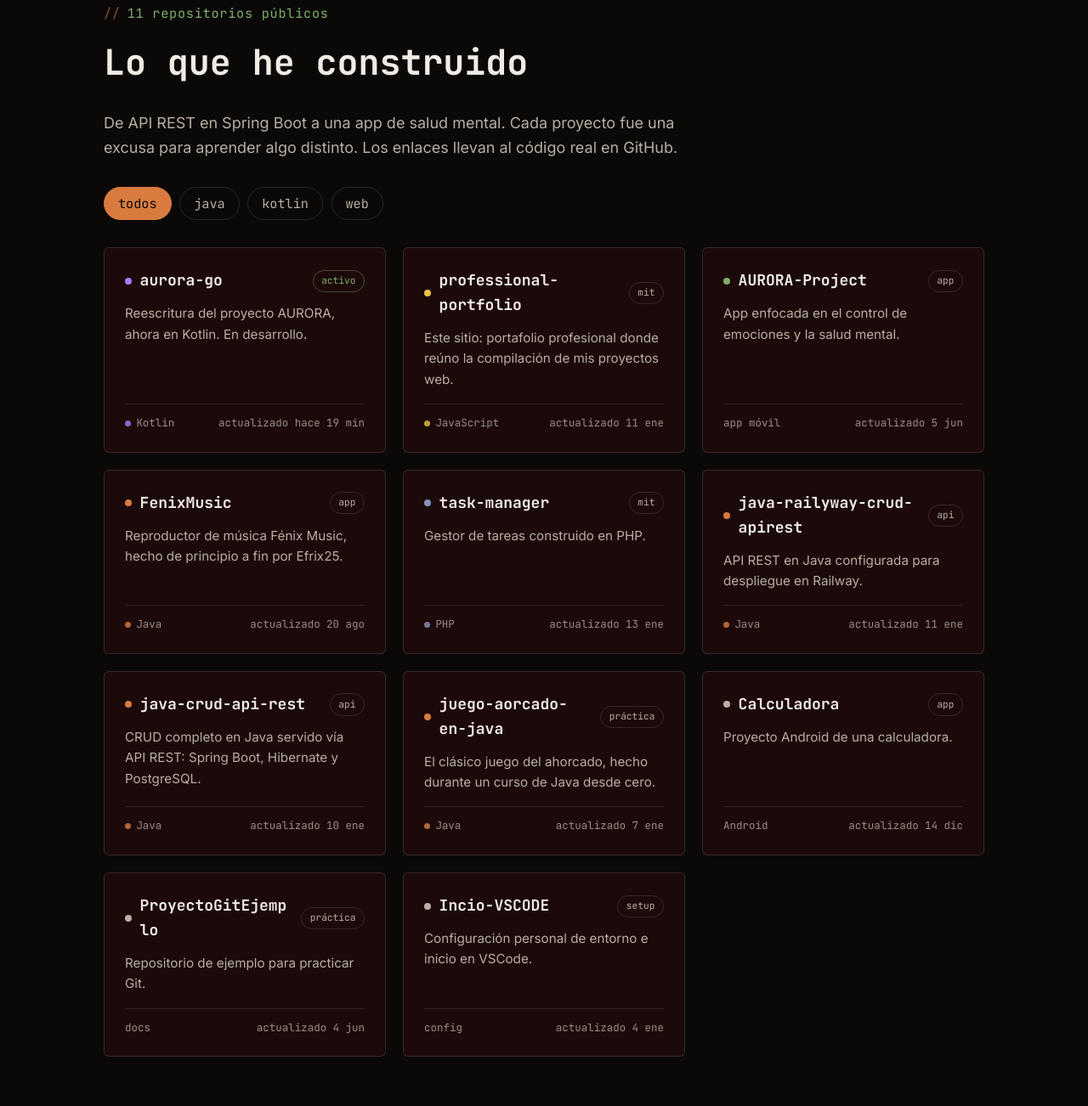
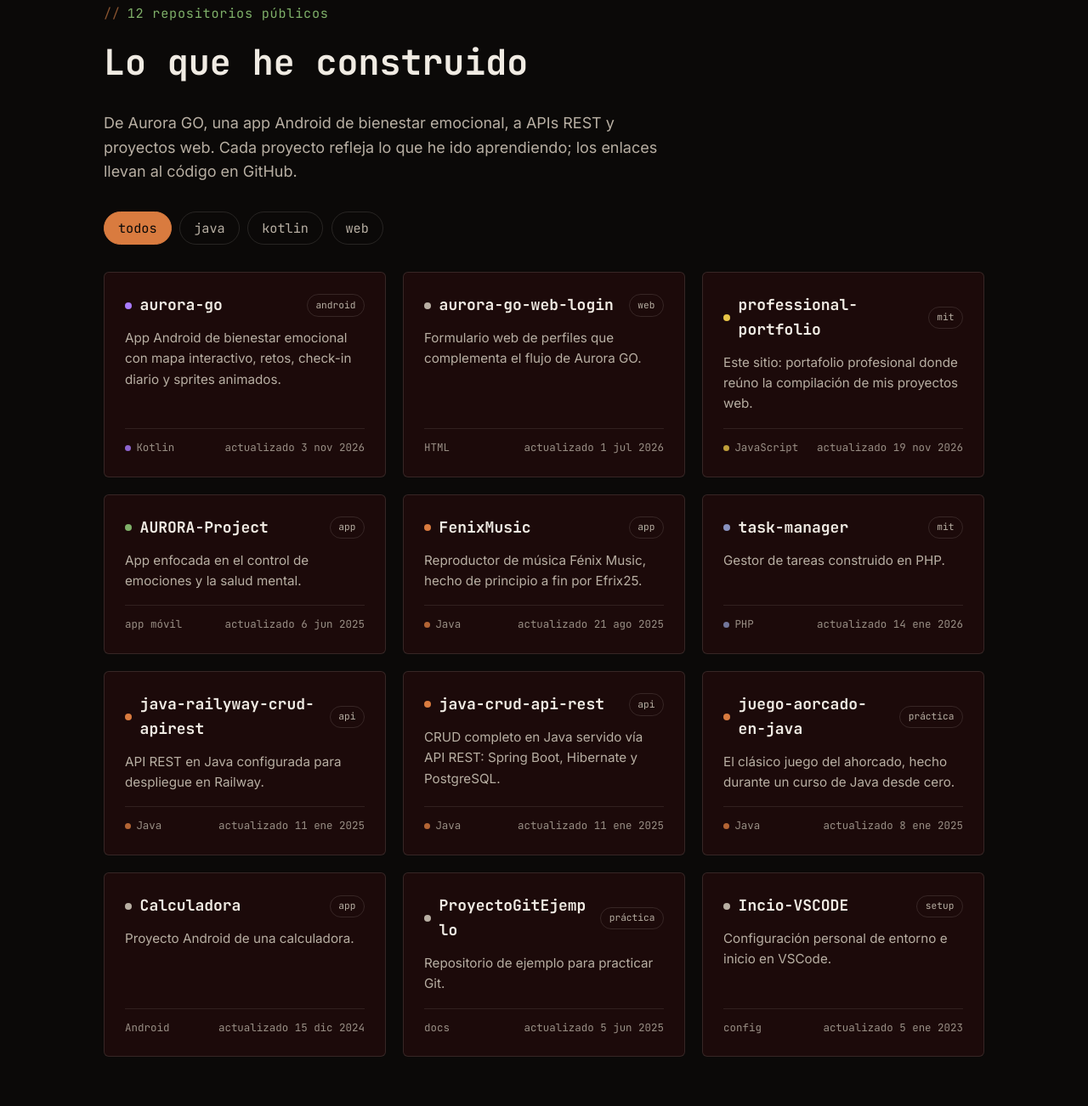
Before and after one commit to Efrix/professional-portfolio, a plain HTML site: page public/src/pages/projects.html in a window 1280 px wide. Shown: the part 238-1540 px from the top of the page at 85% size. Drawn offline with Linux system fonts and the light colour scheme.

Commit message:
actualización en base a mi ultimos repositorios

```diff
--- a/public/src/pages/projects.html
+++ b/public/src/pages/projects.html
@@ -5,7 +5,7 @@
     <meta charset="UTF-8">
     <meta name="viewport" content="width=device-width, initial-scale=1.0">
     <title>Proyectos — Efrix</title>
-    <meta name="description" content="Proyectos de Efrén De Dios Miramontes: apps Android, APIs REST en Java, y experimentos personales.">
+    <meta name="description" content="12 proyectos públicos de Efrén De Dios Miramontes: apps Android, Aurora GO, formularios web y APIs REST.">
     <link rel="stylesheet" href="../styles/base.css">
     <link rel="stylesheet" href="../styles/projects-style.css">
 </head>
@@ -34,11 +34,11 @@
     </header>
 
     <main>
-        <p class="section-label">11 repositorios públicos</p>
+        <p class="section-label">12 repositorios públicos</p>
         <h2 class="section-title">Lo que he construido</h2>
         <p class="projects-intro">
-            De API REST en Spring Boot a una app de salud mental. Cada proyecto fue una excusa
-            para aprender algo distinto. Los enlaces llevan al código real en GitHub.
+            De Aurora GO, una app Android de bienestar emocional, a APIs REST y proyectos web.
+            Cada proyecto refleja lo que he ido aprendiendo; los enlaces llevan al código en GitHub.
         </p>
 
         <div class="repo-filter" role="tablist" aria-label="Filtrar proyectos por tipo">
@@ -54,12 +54,25 @@
                 <div class="repo-card-head">
                     <span class="repo-dot dot-kotlin" aria-hidden="true"></span>
                     <h3><a href="https://github.com/Efrix/aurora-go" target="_blank" rel="noopener">aurora-go</a></h3>
-                    <span class="repo-badge badge-active">activo</span>
+                    <span class="repo-badge">Android</span>
                 </div>
-                <p class="repo-desc">Reescritura del proyecto AURORA, ahora en Kotlin. En desarrollo.</p>
+                <p class="repo-desc">App Android de bienestar emocional con mapa interactivo, retos, check-in diario y sprites animados.</p>
                 <div class="repo-meta">
                     <span><span class="lang-swatch lang-kotlin"></span>Kotlin</span>
-                    <span>actualizado hace 19 min</span>
+                    <span>actualizado 3 nov 2026</span>
+                </div>
+            </article>
+
+            <article class="repo-card" data-lang="web">
+                <div class="repo-card-head">
+                    <span class="repo-dot dot-other" aria-hidden="true"></span>
+                    <h3><a href="https://github.com/Efrix/aurora-go-web-login" target="_blank" rel="noopener">aurora-go-web-login</a></h3>
+                    <span class="repo-badge">web</span>
+                </div>
+                <p class="repo-desc">Formulario web de perfiles que complementa el flujo de Aurora GO.</p>
+                <div class="repo-meta">
+                    <span>HTML</span>
+                    <span>actualizado 1 jul 2026</span>
                 </div>
             </article>
 
@@ -72,7 +85,7 @@
                 <p class="repo-desc">Este sitio: portafolio profesional donde reúno la compilación de mis proyectos web.</p>
                 <div class="repo-meta">
                     <span><span class="lang-swatch lang-js"></span>JavaScript</span>
-                    <span>actualizado 11 ene</span>
+                    <span>actualizado 19 nov 2026</span>
                 </div>
             </article>
 
@@ -85,7 +98,7 @@
                 <p class="repo-desc">App enfocada en el control de emociones y la salud mental.</p>
                 <div class="repo-meta">
                     <span>app móvil</span>
-                    <span>actualizado 5 jun</span>
+                    <span>actualizado 6 jun 2025</span>
                 </div>
             </article>
 
@@ -98,7 +111,7 @@
                 <p class="repo-desc">Reproductor de música Fénix Music, hecho de principio a fin por Efrix25.</p>
                 <div class="repo-meta">
                     <span><span class="lang-swatch lang-java"></span>Java</span>
-                    <span>actualizado 20 ago</span>
+                    <span>actualizado 21 ago 2025</span>
                 </div>
             </article>
 
@@ -111,7 +124,7 @@
                 <p class="repo-desc">Gestor de tareas construido en PHP.</p>
                 <div class="repo-meta">
                     <span><span class="lang-swatch lang-php"></span>PHP</span>
-                    <span>actualizado 13 ene</span>
+                    <span>actualizado 14 ene 2026</span>
                 </div>
             </article>
 
@@ -124,7 +137,7 @@
                 <p class="repo-desc">API REST en Java configurada para despliegue en Railway.</p>
                 <div class="repo-meta">
                     <span><span class="lang-swatch lang-java"></span>Java</span>
-                    <span>actualizado 11 ene</span>
+                    <span>actualizado 11 ene 2025</span>
                 </div>
             </article>
 
@@ -137,7 +150,7 @@
                 <p class="repo-desc">CRUD completo en Java servido vía API REST: Spring Boot, Hibernate y PostgreSQL.</p>
                 <div class="repo-meta">
                     <span><span class="lang-swatch lang-java"></span>Java</span>
-                    <span>actualizado 10 ene</span>
+                    <span>actualizado 11 ene 2025</span>
                 </div>
             </article>
 
@@ -150,7 +163,7 @@
                 <p class="repo-desc">El clásico juego del ahorcado, hecho durante un curso de Java desde cero.</p>
                 <div class="repo-meta">
                     <span><span class="lang-swatch lang-java"></span>Java</span>
-                    <span>actualizado 7 ene</span>
+                    <span>actualizado 8 ene 2025</span>
                 </div>
             </article>
 
@@ -163,7 +176,7 @@
                 <p class="repo-desc">Proyecto Android de una calculadora.</p>
                 <div class="repo-meta">
                     <span>Android</span>
-                    <span>actualizado 14 dic</span>
+                    <span>actualizado 15 dic 2024</span>
                 </div>
             </article>
 
@@ -176,7 +189,7 @@
                 <p class="repo-desc">Repositorio de ejemplo para practicar Git.</p>
                 <div class="repo-meta">
                     <span>docs</span>
-                    <span>actualizado 4 jun</span>
+                    <span>actualizado 5 jun 2025</span>
                 </div>
             </article>
 
@@ -189,7 +202,7 @@
                 <p class="repo-desc">Configuración personal de entorno e inicio en VSCode.</p>
                 <div class="repo-meta">
                     <span>config</span>
-                    <span>actualizado 4 ene</span>
+                    <span>actualizado 5 ene 2023</span>
                 </div>
             </article>
 
```
Also changed, not shown: public/index.html (+10 -10 lines), public/src/pages/about-me.html (+7 -4 lines).
